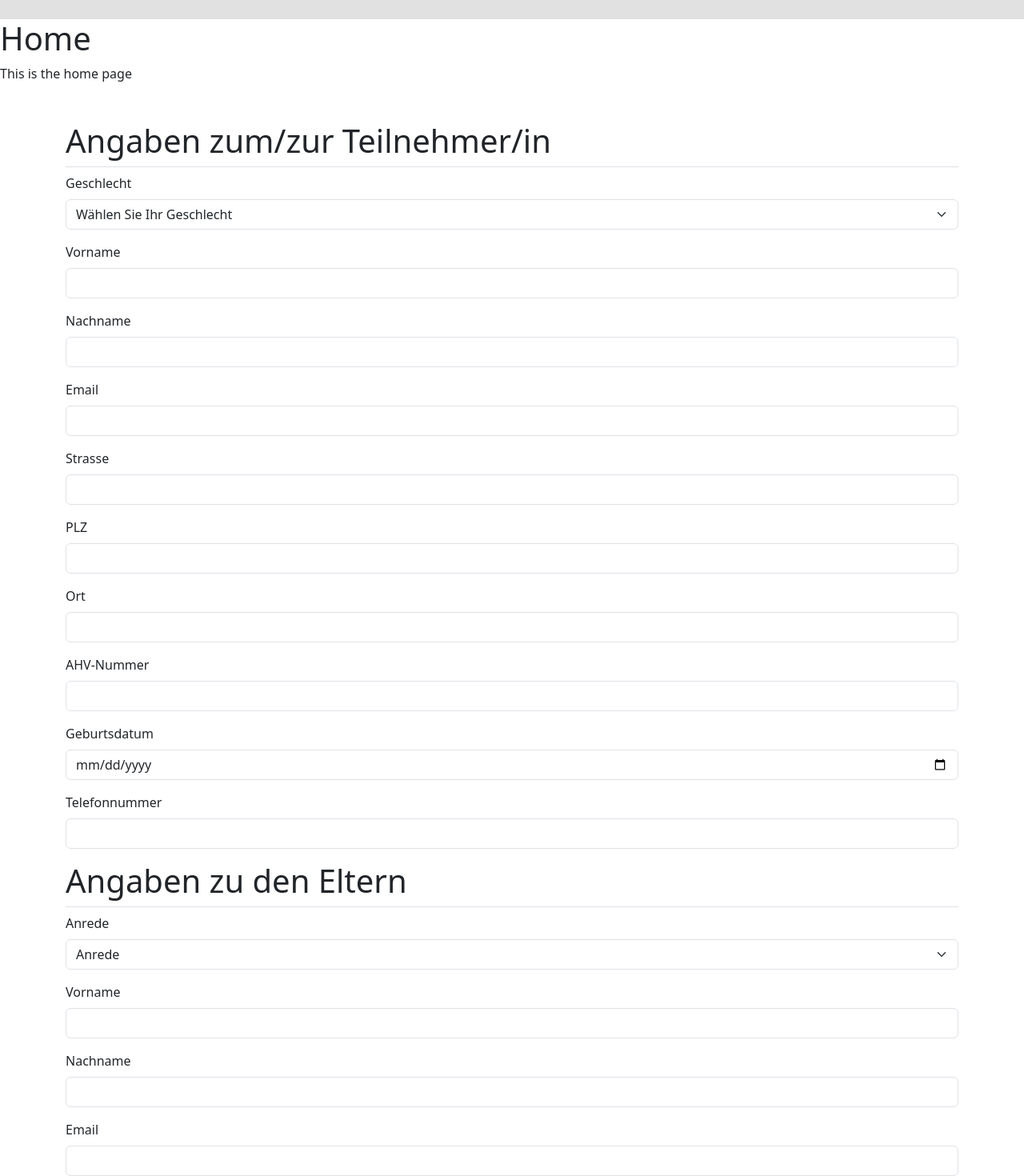
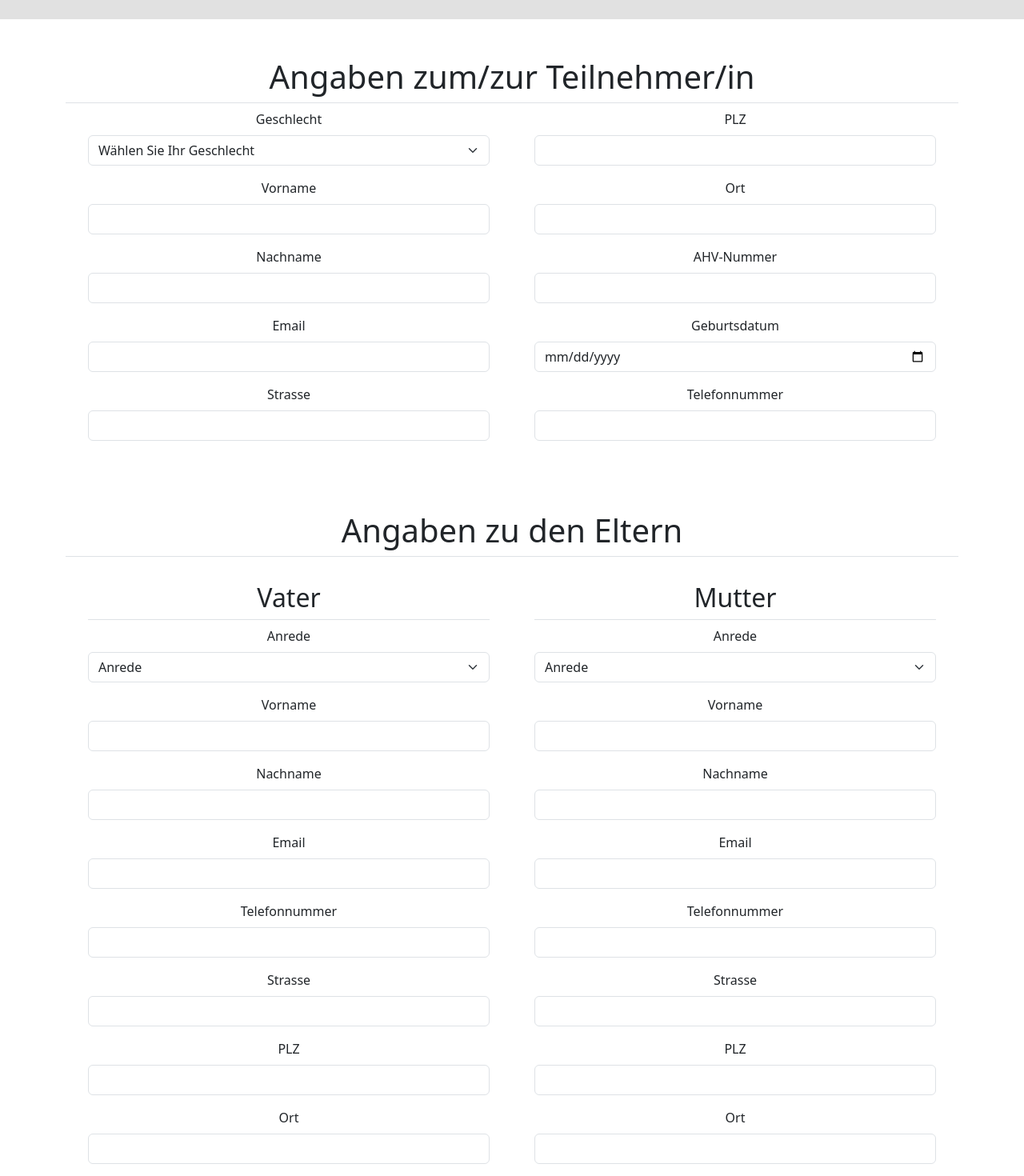
Before and after one commit to RomanBerli/BBW-M293-Skilager, a Next.js app: page / in a window 1280 px wide. Shown: the part 80-1550 px from the top of the page at 80% size. Built offline with nearby package versions, Linux system fonts and the light colour scheme.

Commit message:
registration-form css+formated

```diff
--- a/components/RegistrationForm.js
+++ b/components/RegistrationForm.js
@@ -10,9 +10,12 @@ export default function RegistrationForm() {
 
     return (
         <div className="container mt-5">
+            <div></div>
             <h1>Angaben zum/zur Teilnehmer/in</h1>
             <h1 className="border-bottom grey-border"></h1>
             <form>
+            <div class="form-eltern">
+            <div class="form-1">
                     <div class="mb-3">
                         <label for="gender" class="form-label">Geschlecht</label>
                         <select class="form-select" id="gender" aria-describedby="genderHelp">
@@ -38,6 +41,8 @@ export default function RegistrationForm() {
                         <label for="home-street-address" class="form-label">Strasse</label>
                         <input type="home-street-address" class="form-control" id="home-street-address" />
                     </div>
+                </div>
+                <div class="form-1">
                     <div class="mb-3">
                         <label for="home-zip-code" class="form-label">PLZ</label>
                         <input type="home-zip-code" class="form-control" id="home-zip-code" />
@@ -58,10 +63,20 @@ export default function RegistrationForm() {
                         <label for="phone" class="form-label">Telefonnummer</label>
                         <input type="phone" class="form-control" id="phone" />
                     </div>
+                </div>
+                </div>
 
-
+                <br />
+                <br />
+                <br />
 
                 <h1>Angaben zu den Eltern</h1>
+                <h1 className="border-bottom grey-border"></h1>
+                <br />
+
+                <div class="form-eltern">
+                <div class="form-1">
+                        <h2>Vater</h2>
                         <h1 className="border-bottom grey-border"></h1>
 
                         <div class="mb-3">
@@ -101,9 +116,11 @@ export default function RegistrationForm() {
                             <label for="home-city" class="form-label">Ort</label>
                             <input type="home-city" class="form-control" id="home-city" />
                         </div>
+                        </div>
+                        <div class="form-1">
+                            <h2>Mutter</h2>
+                            <h1 className="border-bottom grey-border"></h1>
 
-                <h4>Elternteil 2</h4>
-                <h1 className="border-bottom grey-border"></h1>
                             <div class="mb-3">
                                 <label for="gender" class="form-label">Anrede</label>
                                 <select class="form-select" id="gender" aria-describedby="genderHelp">
@@ -141,13 +158,18 @@ export default function RegistrationForm() {
                                 <label for="home-city" class="form-label">Ort</label>
                                 <input type="home-city" class="form-control" id="home-city" />
                             </div>
-
+                        </div>
+                </div>
                 {/* <div class="mb-3 form-check">
                     <input type="checkbox" class="form-check-input" id="exampleCheck1" />
                         <label class="form-check-label" for="exampleCheck1">Check me out</label>
                 </div> */}
+                <br />
                 <button type="submit" class="btn btn-primary">Submit</button>
             </form>
+            <br />
+            <br />
+
         </div>
     )
 }
--- a/pages/_app.css
+++ b/pages/_app.css
@@ -3,3 +3,17 @@ footer, header{
     justify-content:space-around;
     background-color: rgba(144, 144, 144, 0.266);
 }
+body{
+    text-align: center;
+}
+.form-eltern{
+    display: flex;
+    justify-content: space-around;
+    margin: 0%;
+    padding: 0%;
+    text-align: center;
+}
+
+.form-1{
+    width: 45%;
+}
--- a/pages/index.js
+++ b/pages/index.js
@@ -4,9 +4,6 @@ import RegistrationForm from "../components/RegistrationForm";
 export default function IndexPage() {
     return (
         <div>
-            <h1>Home</h1>
-            <p>This is the home page</p>
-
             <RegistrationForm></RegistrationForm>
         </div>
     )
```
Lines whose indentation alone changed are shown as unchanged.
